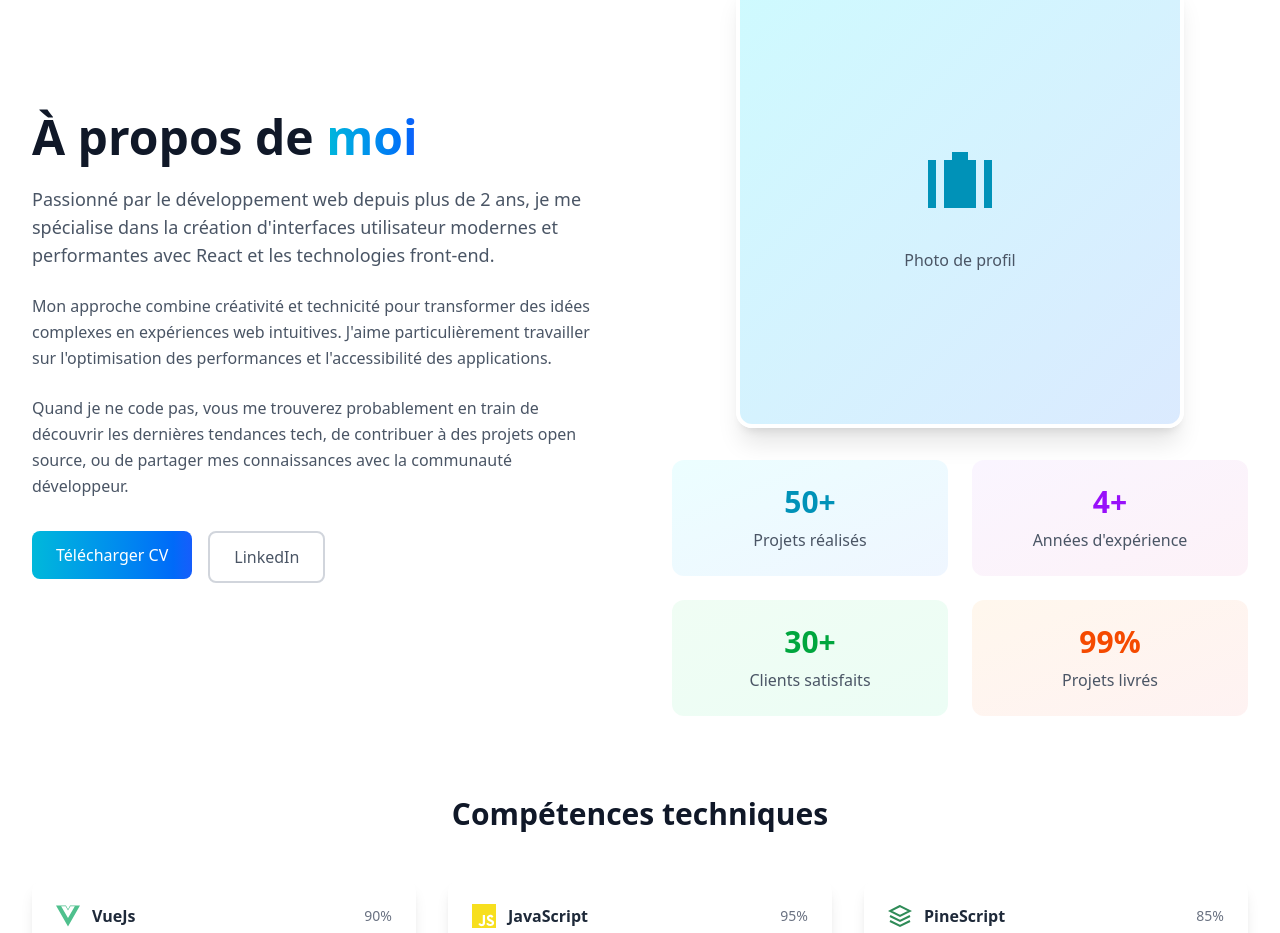
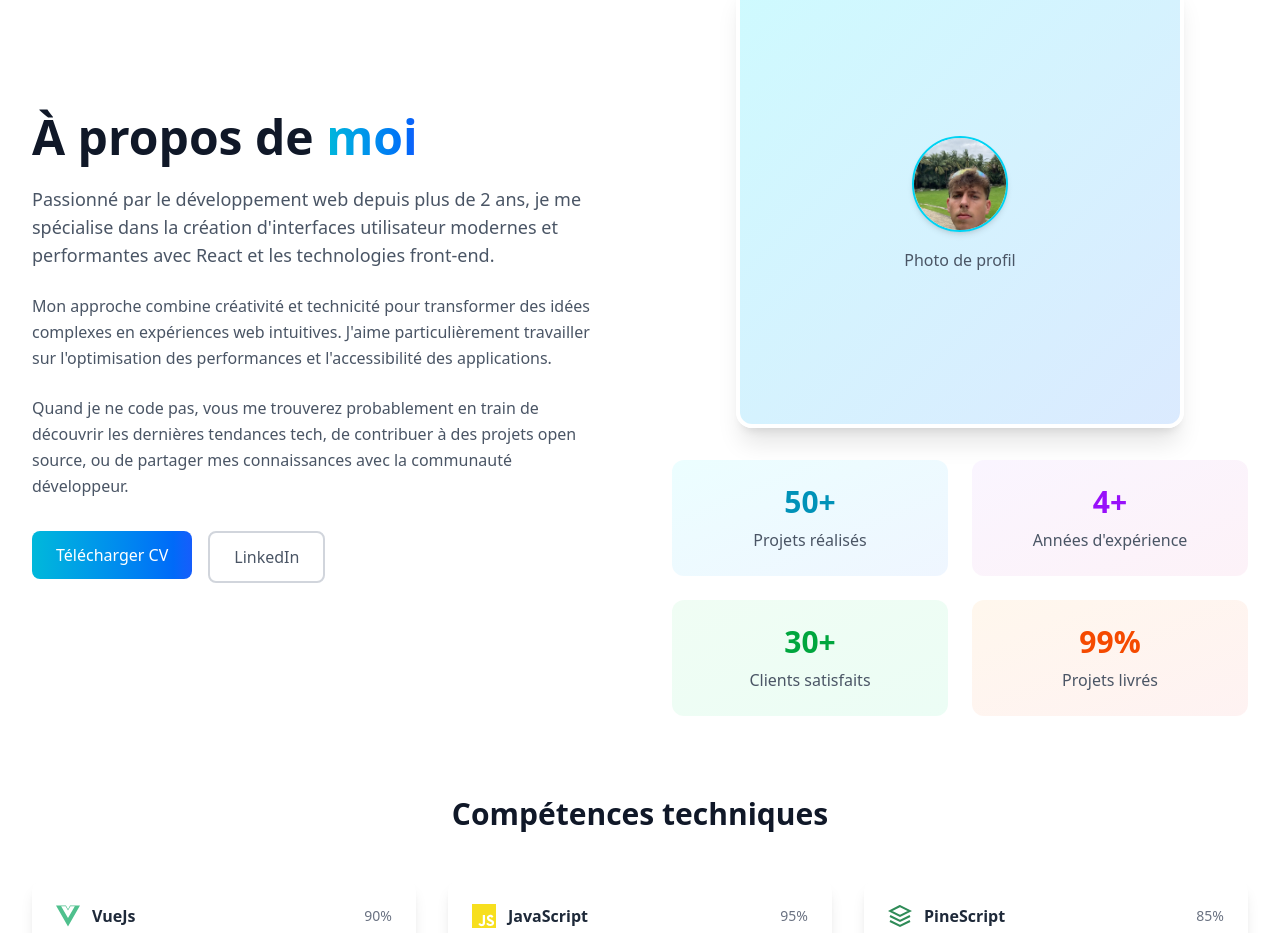
Before and after one commit to Vltnplt29/Portfolio, a React (Vite) app: page / in a window 1280 px wide. Shown: the part 980-1913 px from the top of the page. Built offline with nearby package versions, Linux system fonts and the light colour scheme.

Commit message:
Add Photo-profil

```diff
--- a/src/components/About.jsx
+++ b/src/components/About.jsx
@@ -128,13 +128,12 @@ const About = () => {
             <div className="w-full max-w-md mx-auto">
               <div className="aspect-square bg-gradient-to-br from-cyan-100 to-blue-100 rounded-2xl flex items-center justify-center border-4 border-white shadow-xl">
                 <div className="text-center">
-                  <div className="text-cyan-600 mb-4">
-                    <svg className="w-24 h-24 mx-auto" viewBox="0 0 24 24" fill="currentColor">
-                      <path d="M14,6V4H10V6H14M4,8V6H6V8H4M18,8V6H20V8H18M4,10V8H6V10H4M18,10V8H20V10H18M4,12V10H6V12H4M18,12V10H20V12H18M4,14V12H6V14H4M18,14V12H20V14H18M4,16V14H6V16H4M18,16V14H20V16H18M4,18V16H6V18H4M18,18V16H20V18H18M8,18V6H16V18H8Z"/>
-                      <path d="M10,7H14V8H10V7M10,8H14V9H10V8M10,9H14V10H10V9M10,10H14V11H10V10M10,11H14V12H10V11M10,12H14V13H10V12M10,13H14V14H10V13M10,14H14V15H10V14M10,15H14V16H10V15M10,16H14V17H10V16Z"/>
-                    </svg>
-                  </div>
-                  <p className="text-gray-600 font-medium">Photo de profil</p>
+                  <img
+                    src="/images/photo-profil.png"
+                    alt="Photo de profil"
+                    className="w-24 h-24 mx-auto rounded-full object-cover border-2 border-cyan-400 shadow-md"
+                  />
+                  <p className="text-gray-600 font-medium mt-4">Photo de profil</p>
                 </div>
               </div>
             </div>
```
Also changed, not shown: public/images/photo-profil.png (added).
